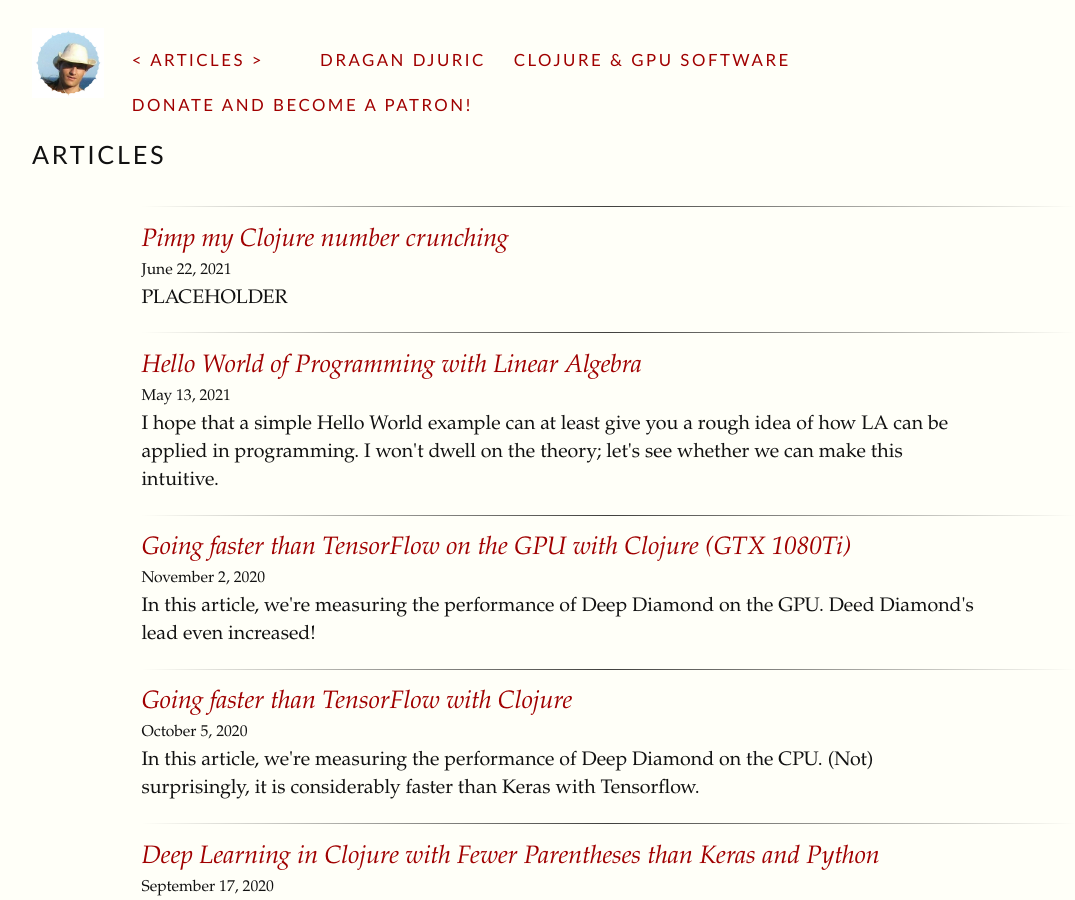
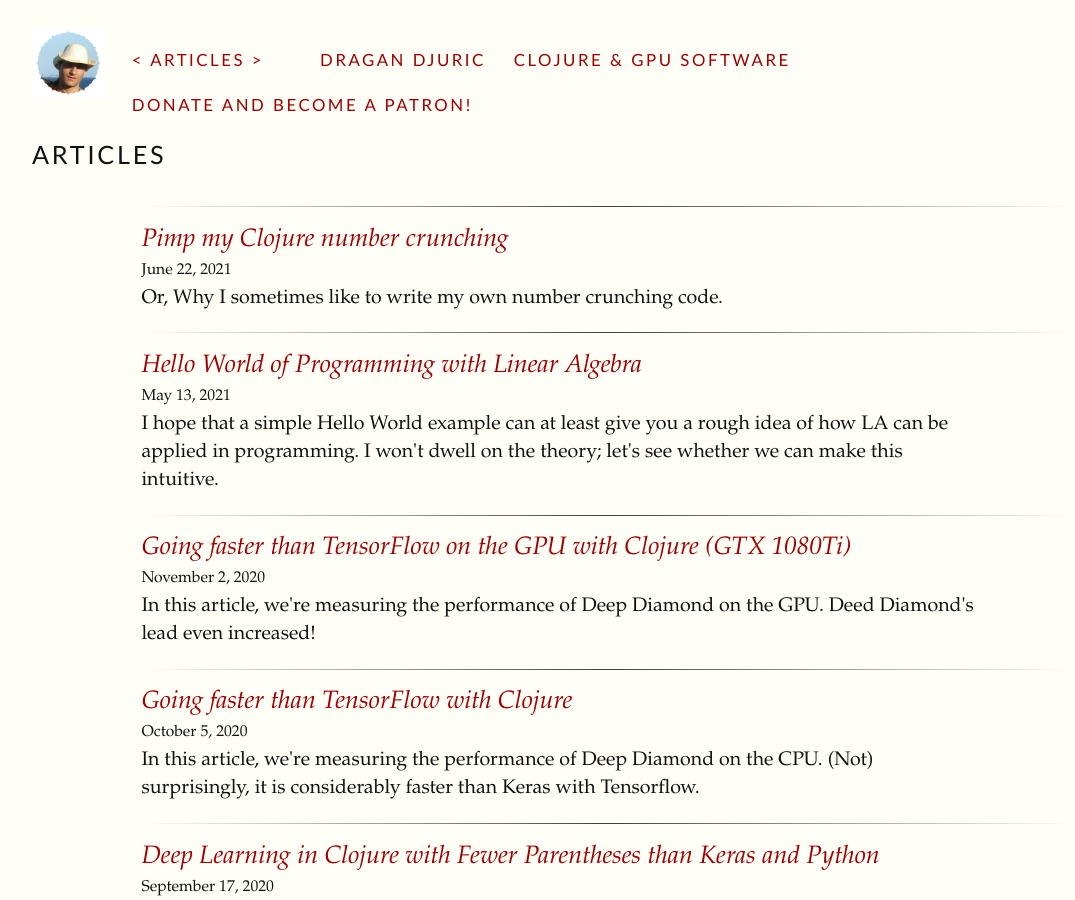
Before and after one commit to blueberry/blueberry.github.io, a Jekyll site: the page built from index.html, in a window 1280 px wide and 900 px high. Shown: the whole window, without its empty margins (32-1107 px from the left). Built offline with Jekyll 4.4.1, drawn with Linux system fonts in a browser that asks for light colours; comment, search, counter and statistics services are not loaded.

Commit message:
Fix excerpt.

```diff
--- a/_posts/2021-06-22-Pimp-my-Clojure-number-crunching.html
+++ b/_posts/2021-06-22-Pimp-my-Clojure-number-crunching.html
@@ -8,7 +8,7 @@ categories:
 - Linear
 - Algebra
 tags:
-excerpt: PLACEHOLDER
+excerpt: Or, Why I sometimes like to write my own number crunching code.
 ---
 <p>
 Let's start right in the middle of the story, and play with cosine similarity. I'll
@@ -60,7 +60,7 @@ Now, the <i>dot product</i> can be naively implemented as following.
 </pre>
 </div>
 
-<pre class="example" id="orgf79407a">
+<pre class="example" id="org8a08d3f">
 =&gt; 100.0
 </pre>
 
@@ -73,7 +73,7 @@ It's much easier and faster to use the staple linear algebra function called <co
 </pre>
 </div>
 
-<pre class="example" id="org87b3126">
+<pre class="example" id="orgfba4941">
 =&gt; 100.0
 </pre>
 </div>
@@ -100,7 +100,7 @@ dot product of a vector with itself.
 </pre>
 </div>
 
-<pre class="example" id="org662724e">
+<pre class="example" id="org7e5f84c">
 =&gt; 3.7416573867739413
 </pre>
 
@@ -128,7 +128,7 @@ This is cosine similarity between vectors <code>x</code> and <code>y</code>:
 </pre>
 </div>
 
-<pre class="example" id="orga76c8a4">
+<pre class="example" id="org60844d8">
 =&gt; 0.7142857142857142
 </pre>
 
@@ -263,7 +263,7 @@ we can simply matrix multiply <code>xs</code> by its transpose!
 </pre>
 </div>
 
-<pre class="example" id="org8f854fe">
+<pre class="example" id="org1f0bc7b">
 =&gt;
 #RealGEMatrix[double, mxn:2x2, layout:column, offset:0]
    ▥       ↓       ↓       ┓
@@ -316,7 +316,7 @@ Again, this is not some one-off trick, but a standard linear algebra stuff expla
 </pre>
 </div>
 
-<pre class="example" id="org5492ec9">
+<pre class="example" id="orgea40ef1">
 =&gt;
 #RealGEMatrix[double, mxn:2x2, layout:column, offset:0]
    ▥       ↓       ↓       ┓
```
